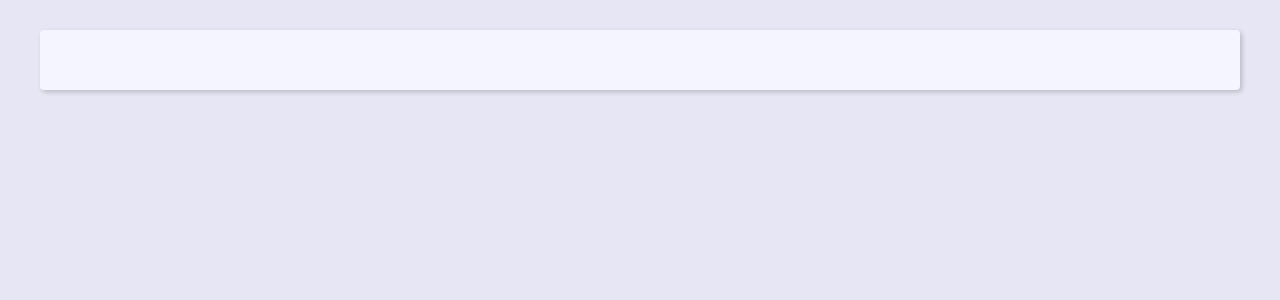
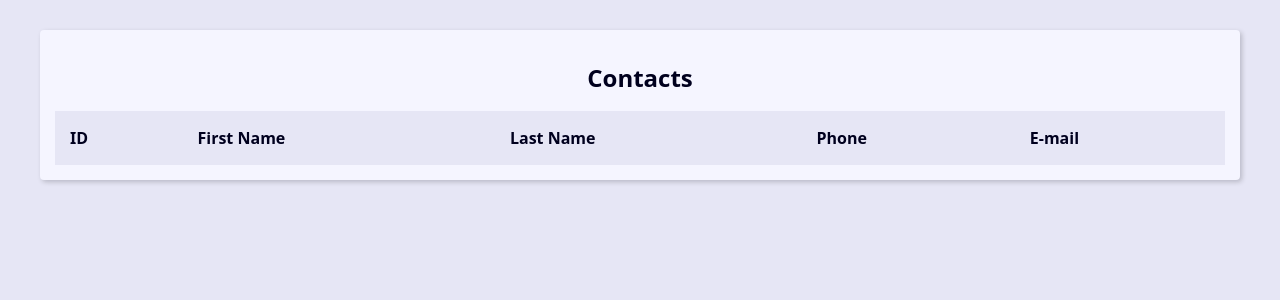
Before and after one commit to ecopque/schedule_project, a Django app: page / in a window 1280 px wide. Shown: the top 300 px of the page. Run offline with Django 5.2, Linux system fonts and the light colour scheme; tables that the repository leaves empty hold one stand-in row (values such as "Sample post"); lists and menus that the app fills with data are empty.

Commit message:
Updated: style.css, index.html and prints.

```diff
--- a/base_static/global/css/style.css
+++ b/base_static/global/css/style.css
@@ -133,6 +133,7 @@
     padding: var(--spacing);
   }
 
+  /* # my_project/contact/templates/contact/index.html */
   .table-row {
     text-align: left;
     text-overflow: ellipsis;
--- a/contact/templates/contact/index.html
+++ b/contact/templates/contact/index.html
@@ -6,8 +6,21 @@
      <!-- {% for contact in contacts %}
           {{ contact.first_name }} <br>
      {% endfor %} -->
-     <div class="responsive-table"></div> <!-- # my_project/base_static/global/css/style.css -->
+     <div class="responsive-table"> <!-- # my_project/base_static/global/css/style.css -->
           <table class="contacts-table"> <!-- # my_project/base_static/global/css/style.css -->
-               <caption class="table-caption"></caption> <!-- # my_project/base_static/global/css/style.css -->
+               <caption class="table-caption">
+                    Contacts
+               </caption> <!-- # my_project/base_static/global/css/style.css -->
+               <thead>
+                    <tr class="table-row table-row-header"> <!-- # my_project/base_static/global/css/style.css -->
+                         <th class="table-header"> ID <!-- # my_project/base_static/global/css/style.css -->
+                         <th class="table-header"> First Name <!-- # my_project/base_static/global/css/style.css -->
+                         <th class="table-header"> Last Name <!-- # my_project/base_static/global/css/style.css -->
+                         <th class="table-header"> Phone <!-- # my_project/base_static/global/css/style.css -->
+                         <th class="table-header"> E-mail <!-- # my_project/base_static/global/css/style.css -->
+                         </th>
+                    </tr>
+               </thead>
           </table>
+     </div>
 {% endblock content %}
```
Also changed, not shown: prints/Screenshot from 2024-07-24 14-37-45.png (added).
